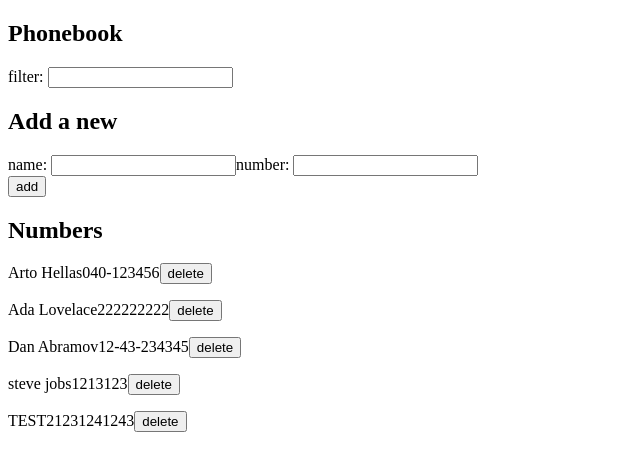
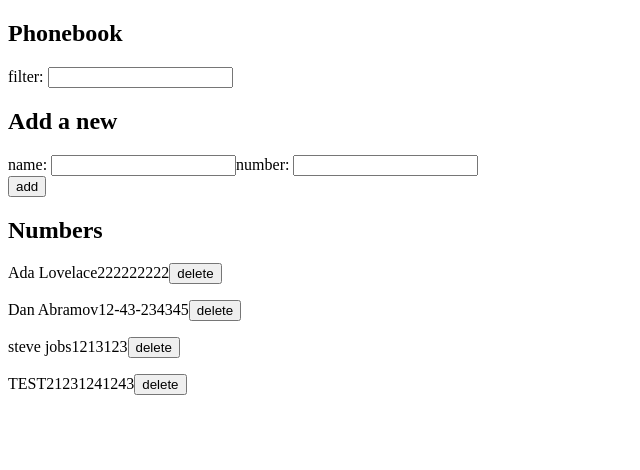
Before and after one commit to edwardfgt/fullstackopen, a React (Vite) app in the folder part2/phonebook/: page / in a window 1280 px wide. Shown: the top 470 px of the page, without its empty margins (0-640 px from the left). Built offline with nearby package versions, Linux system fonts and the light colour scheme; data requests are answered from the project's data file.

Commit message:
Complete 2.17

```diff
--- a/part2/phonebook/db.json
+++ b/part2/phonebook/db.json
@@ -1,10 +1,5 @@
 {
   "persons": [
-    {
-      "name": "Arto Hellas",
-      "number": "040-123456",
-      "id": "1"
-    },
     {
       "name": "Ada Lovelace",
       "number": "222222222",
--- a/part2/phonebook/src/App.jsx
+++ b/part2/phonebook/src/App.jsx
@@ -126,8 +126,14 @@ const App = () => {
             }, 5000);
           })
           .catch(error => {
-            alert(`Failed to update contact: ${error}`);
-          });
+            console.log(`Failed to update contact: ${error}`);
+            setMessage(`${updatedPerson.name} was already deleted from the db`)
+            setTimeout(() => {
+              setMessage(null);
+            }, 5000);
+            setPersons(persons.filter(person => person.id !== updatedPerson.id));
+            setFilteredPersons(filteredPersons.filter(person => person.id !== updatedPerson.id));
+        })
       }
     } else {
       const newPerson = { name: newName, number: newNumber };
```
